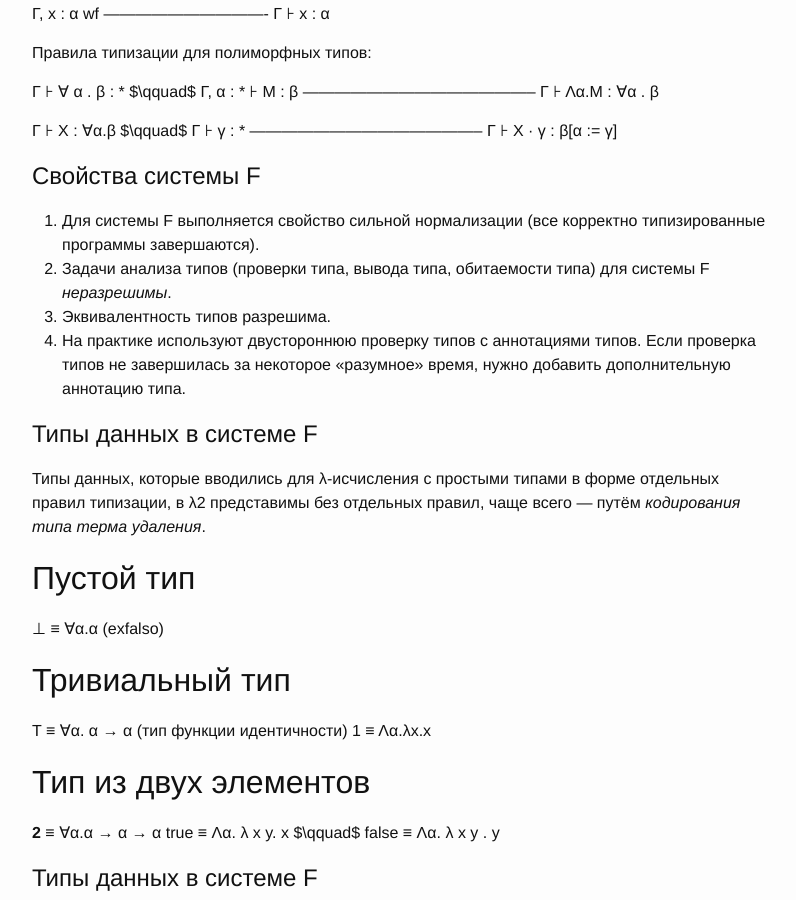
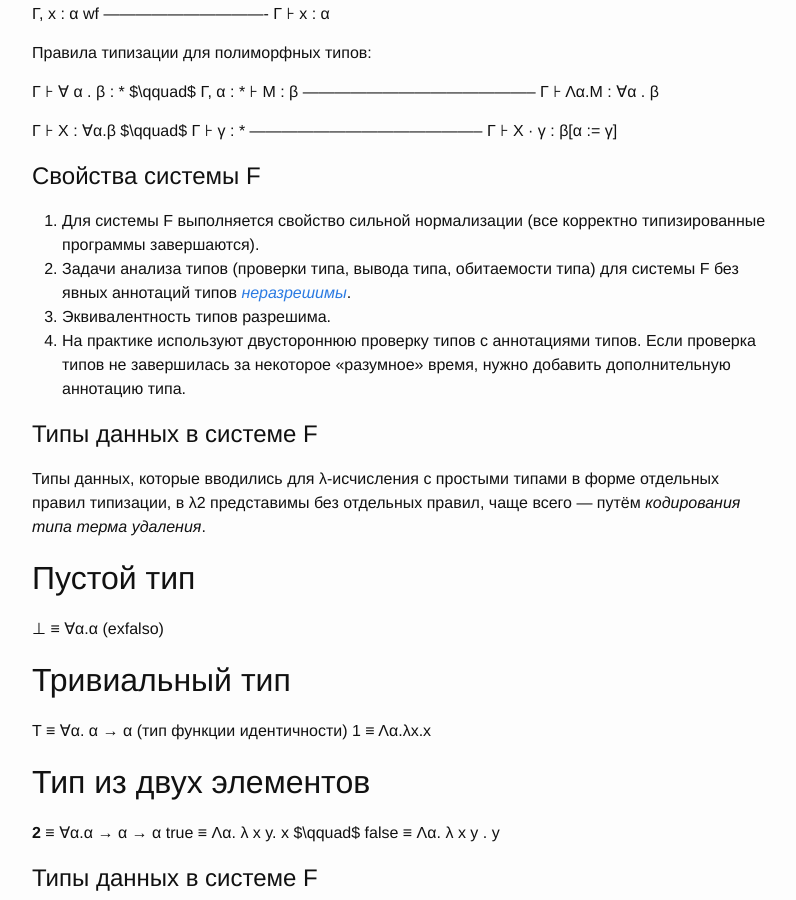
Before and after one commit to maxxk/formal-models, a Jekyll site: the page built from presentations/06-Lambda-cube.md, in a window 1280 px wide and 900 px high, scrolled down 5555 px. Shown: the whole window, without its empty margins (238-1034 px from the left). Built offline with Jekyll 4.4.1, drawn with Linux system fonts in a browser that asks for light colours; our own code applies the rules of GitHub Pages for plain Markdown files.

Commit message:
SystemF update

```diff
--- a/presentations/06-Lambda-cube.html
+++ b/presentations/06-Lambda-cube.html
@@ -556,7 +556,7 @@ check(Γ, x, τ) = infer(Γ, x) == τ</code></pre>
 <h1>Свойства системы F</h1>
 <ol type="1">
 <li class="fragment">Для системы F выполняется свойство сильной нормализации (все корректно типизированные программы завершаются).</li>
-<li class="fragment">Задачи анализа типов (проверки типа, вывода типа, обитаемости типа) для системы F <em>неразрешимы</em>.</li>
+<li class="fragment">Задачи анализа типов (проверки типа, вывода типа, обитаемости типа) для системы F без явных аннотаций типов <a href="https://www.sciencedirect.com/science/article/pii/S0168007298000475"><em>неразрешимы</em></a>.</li>
 <li class="fragment">Эквивалентность типов разрешима.</li>
 <li class="fragment">На практике используют двустороннюю проверку типов с аннотациями типов. Если проверка типов не завершилась за некоторое «разумное» время, нужно добавить дополнительную аннотацию типа.</li>
 </ol>
--- a/presentations/06-Lambda-cube.md
+++ b/presentations/06-Lambda-cube.md
@@ -360,7 +360,7 @@ $\qquad$ | Λ α . M | M · τ *(добавим абстракцию и прим
 
 # Свойства системы F
 1. Для системы F выполняется свойство сильной нормализации (все корректно типизированные программы завершаются).
-2. Задачи анализа типов (проверки типа, вывода типа, обитаемости типа) для системы F *неразрешимы*.
+2. Задачи анализа типов (проверки типа, вывода типа, обитаемости типа) для системы F без явных аннотаций типов [*неразрешимы*](https://www.sciencedirect.com/science/article/pii/S0168007298000475).
 3. Эквивалентность типов разрешима.
 4. На практике используют двустороннюю проверку типов с аннотациями типов. Если проверка типов не завершилась за некоторое «разумное» время, нужно добавить дополнительную аннотацию типа.
 
```
Also changed, not shown: 1 other file.
